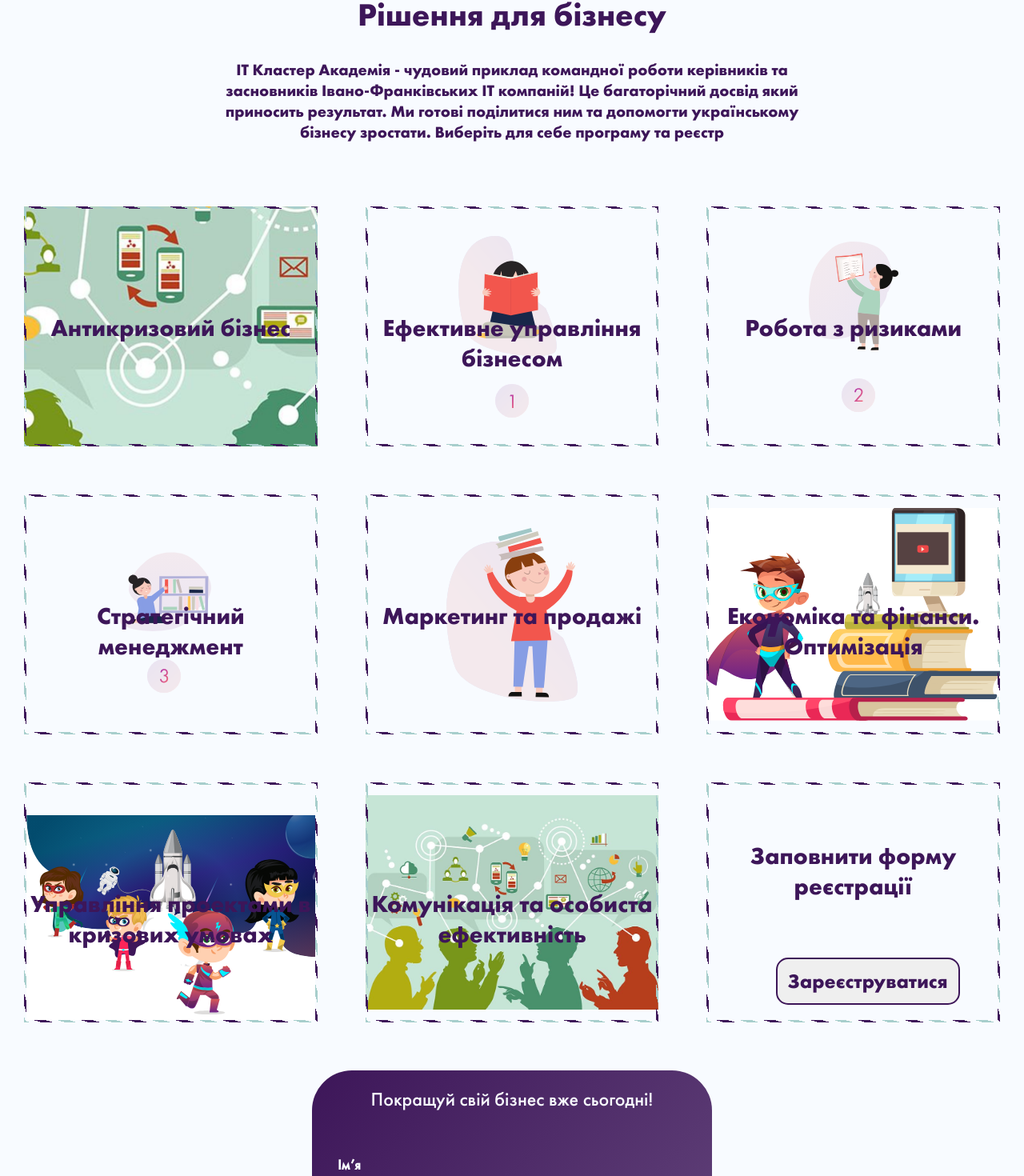
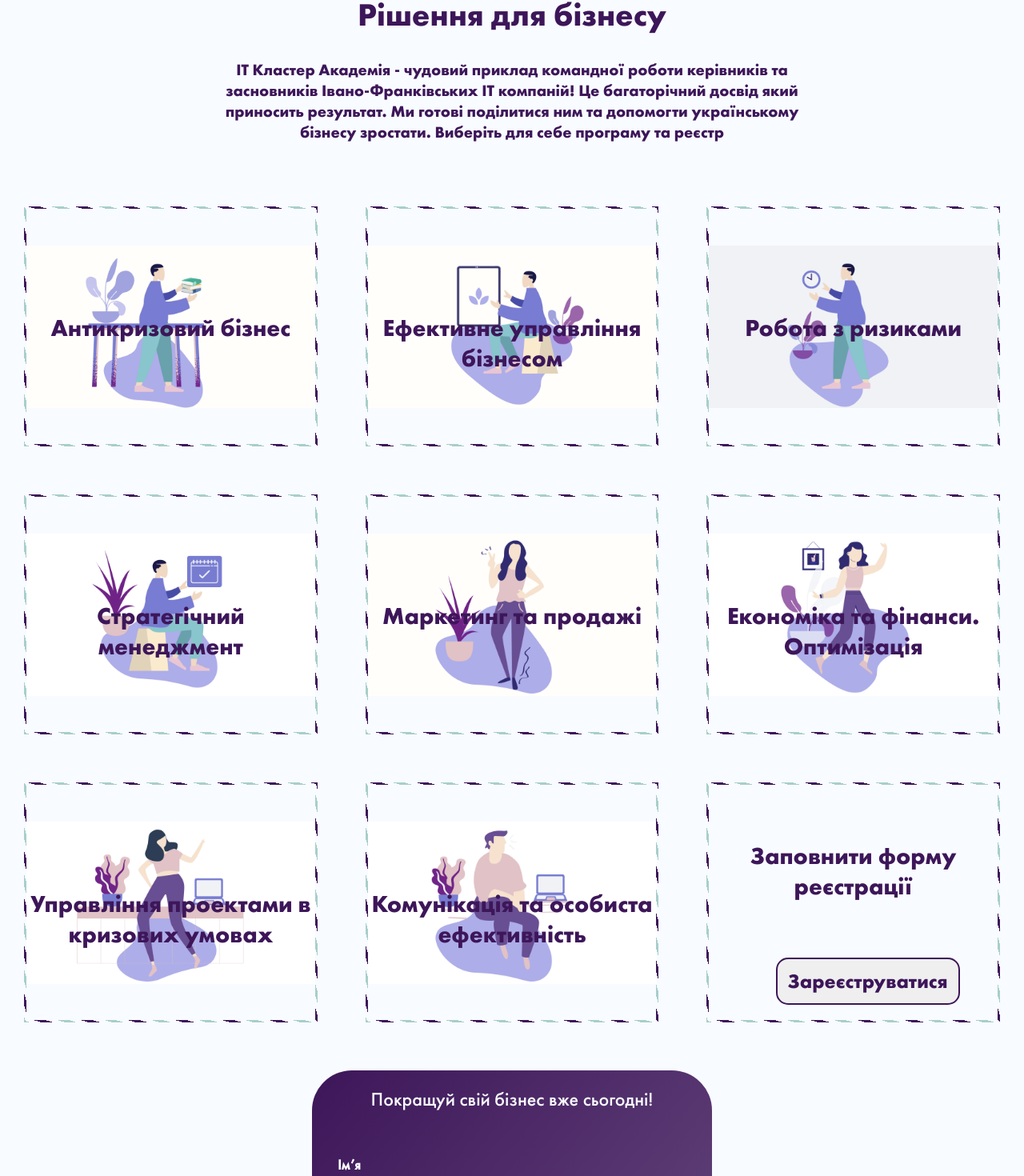
Before and after one commit to oleksbohdan/b2b-cluster, a React (Create React App) app: page / in a window 1280 px wide. Shown: the part 3218-4688 px from the top of the page at 80% size. Built offline with nearby package versions, Linux system fonts and the light colour scheme.

Commit message:
Змінив футер і дісіжин

```diff
--- a/src/components/decision/decision.component.jsx
+++ b/src/components/decision/decision.component.jsx
@@ -3,6 +3,7 @@ import './decision.style.scss';
 import Textdec from "./decision.props";
 import Registration from "../Button/button.component";
 import {connect} from "react-redux";
+
 class Decision extends React.Component {
     constructor(props) {
         super(props);
@@ -35,9 +36,7 @@ class Decision extends React.Component {
                             <Textdec ssprops1={block8} />
                         </span>
                         <div className="btn2">
-                            <span>
                                 <Registration innerText={textbtn} />
-                            </span>
                         </div>
                     </div>
                 </div>
--- a/src/components/decision/decision.style.scss
+++ b/src/components/decision/decision.style.scss
@@ -34,7 +34,8 @@
     height: 300px;
     transition-duration: 250ms;
     margin:30px;
-    background-image: url('../../assets/comun.jpg');
+    background-image: url('../../assets/illustrations/9.png');
+    background-size: 100%;
     background-position: center;
     background-repeat: no-repeat;
     border: 3px solid;
@@ -45,7 +46,8 @@ div.ssblock1:hover {
     transition: 300ms ease all;
 }
 .ssblock2 {
-    background-image: url('../../assets/01.svg');
+    background-image: url('../../assets/illustrations/8.png');
+    background-size: 100%;
     background-position: center;
     background-repeat: no-repeat;
     padding-top: 100px;
@@ -62,7 +64,8 @@ div.ssblock2:hover {
     transition: 300ms ease all;
 }
 .ssblock3 {
-    background-image: url('../../assets/02.svg');
+    background-image: url('../../assets/illustrations/7.png');
+    background-size: 100%;
     background-position: center;
     background-repeat: no-repeat;
     padding-top: 100px;
@@ -79,8 +82,9 @@ div.ssblock3:hover {
     transition: 300ms ease all;
 }
 .ssblock4 {
-    background-image: url('../../assets/03.svg');
+    background-image: url('../../assets/illustrations/6.png');
     background-position: center;
+    background-size: 100%;
     background-repeat: no-repeat;
     padding-top: 100px;
     width: 30%;
@@ -96,8 +100,9 @@ div.ssblock4:hover {
     transition: 300ms ease all;
 }
 .ssblock5 {
-    background-image: url('../../assets/05.svg');
+    background-image: url('../../assets/illustrations/5.png');
     background-position: center;
+    background-size: 100%;
     background-repeat: no-repeat;
     padding-top: 100px;
     width: 30%;
@@ -113,8 +118,9 @@ div.ssblock5:hover {
     transition: 300ms ease all;
 }
 .ssblock6 {
-    background-image: url('../../assets/About.svg');
+    background-image: url('../../assets/illustrations/4.png');
     background-position: center;
+    background-size: 100%;
     background-repeat: no-repeat;
     padding-top: 100px;
     width: 30%;
@@ -130,9 +136,9 @@ div.ssblock6:hover {
     transition: 300ms ease all;
 }
 .ssblock7 {
-    background-image: url('../../assets/Hero.svg');
+    background-image: url('../../assets/illustrations/3.png');
     background-size: 100%;
-    background-position: bottom;
+    background-position: center;
     background-repeat: no-repeat;
     padding-top: 100px;
     width: 30%;
@@ -148,8 +154,8 @@ div.ssblock7:hover {
     transition: 300ms ease all;
 }
 .ssblock8 {
-    background-image: url('../../assets/comun.jpg');
-    background-size: 110%;
+    background-image: url('../../assets/illustrations/2.png');
+    background-size: 100%;
     background-position: center;
     background-repeat: no-repeat;
     width: 30%;
--- a/src/components/footer/footer.style.scss
+++ b/src/components/footer/footer.style.scss
@@ -51,10 +51,26 @@
         justify-content: space-around;
     }
     .info1 {
-        margin-left: 10%;
+        margin-left: 5%;
+        font-size: 25px;
     }
     .info2 {
-        margin-right: 10%;
+        margin-right: 5%;
+        font-size: 25px;
+    }
+}
+@media screen and (max-width:800px) {
+    .ssgeneralinfo {
+        display: flex;
+        justify-content: space-around;
+    }
+    .info1 {
+        margin-left: 5%;
+        font-size: 20px;
+    }
+    .info2 {
+        margin-right: 5%;
+        font-size: 20px;
     }
 }
 @media screen and (max-width:700px) {
```
